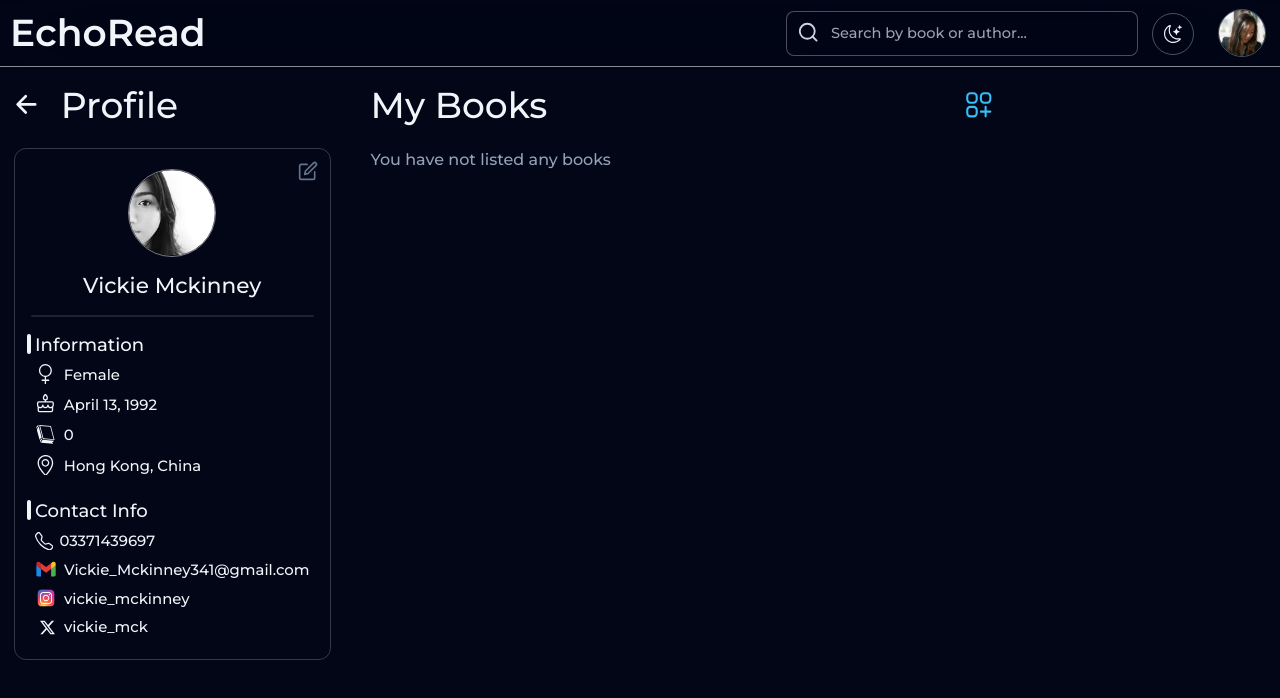
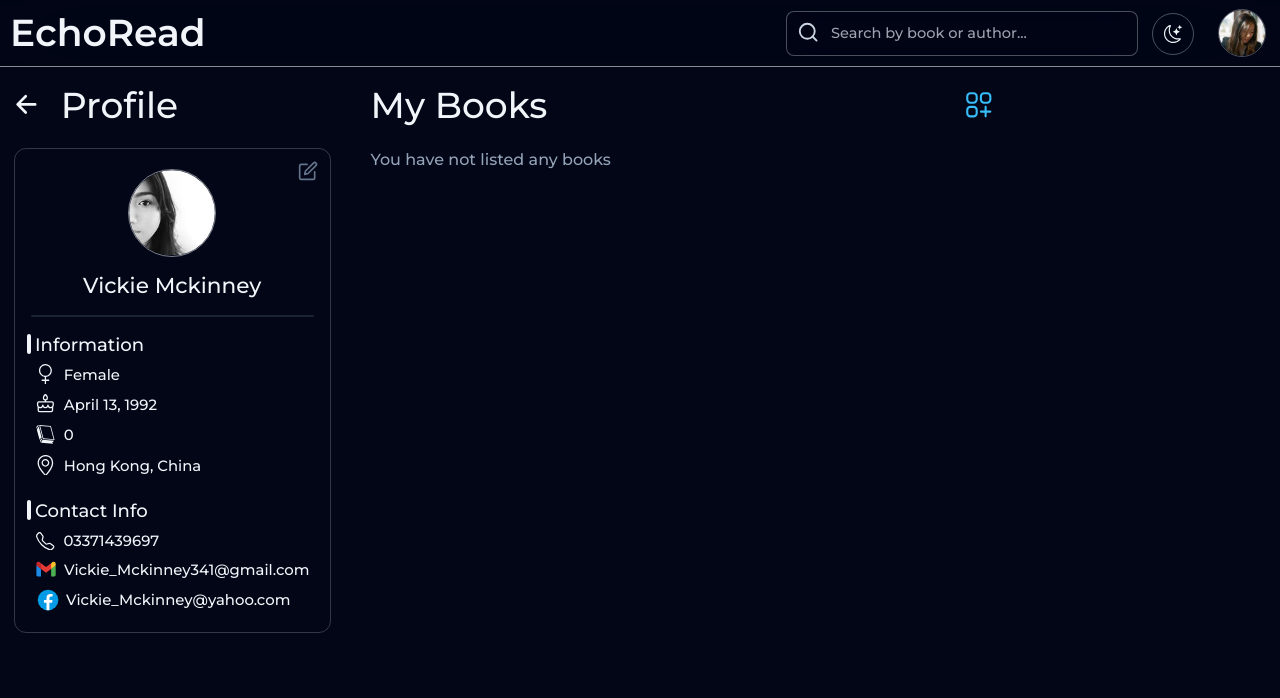
Before and after one commit to AbdurRahman-Khalil/echo_read, a React (Vite) app: page /app/profile in a window 1280 px wide. Shown: the top 698 px of the page. Built offline with nearby package versions, Linux system fonts and the light colour scheme.

Commit message:
some work

```diff
--- a/index.html
+++ b/index.html
@@ -4,7 +4,7 @@
     <meta charset="UTF-8" />
     <link rel="icon" type="image/svg+xml" href="/vite.svg" />
     <meta name="viewport" content="width=device-width, initial-scale=1.0" />
-    <title>Vite + React</title>
+    <title>EchoRead</title>
   </head>
   <body class="bg-slate-50 dark:bg-slate-950 transition-all duration-300">
     <div id="root" class="font-montserrat"></div>
--- a/src/components/NotFoundPage.jsx
+++ b/src/components/NotFoundPage.jsx
@@ -9,10 +9,10 @@ export const NotFoundPage = () => {
         <section
             id="not-found-page"
             className="relative min-h-svh flex justify-center items-center bg-slate-200 dark:bg-slate-900 overflow-hidden
-            before:absolute before:-top-[60%] before:-left-[7%] before:w-[42rem] before:h-[42rem] before:rounded-full before:blur-[13rem] dark:before:bg-cyan-400/40 before:bg-cyan-500/[72%]
-            after:absolute after:-bottom-[60%] after:-right-[7%] after:w-[42rem] after:h-[42rem] after:rounded-full after:blur-[13rem] dark:after:bg-rose-400/40 after:bg-rose-500/[72%]"
+            before:absolute before:-top-[60%] before:-left-[7%] before:w-[42rem] before:h-[42rem] before:rounded-full before:blur-[13rem] dark:before:bg-cyan-400/40 before:bg-cyan-500/[63%]
+            after:absolute after:-bottom-[60%] after:-right-[7%] after:w-[42rem] after:h-[42rem] after:rounded-full after:blur-[13rem] dark:after:bg-rose-400/40 after:bg-rose-500/[63%]"
         >
-            <div className="text-center text-slate-800/90 dark:text-slate-100/[67%] mx-12 max-[464px]:mx-9 mt-6 max-[782px]:mt-11 max-[440px]:mt-[3.1rem] duration-200 ease-linear">
+            <div className="text-center text-slate-800/90 dark:text-slate-100/75 mx-12 max-[464px]:mx-9 max-[320px]:mx-6 mt-6 max-[782px]:mt-11 max-[440px]:mt-[3.1rem] duration-200 ease-linear">
                 <h1 className="text-7xl max-[1145px]:text-[4.25rem] max-[1020px]:text-[4rem] font-extrabold dark:font-bold mb-6 duration-200 ease-linear">404</h1>
                 <p className="text-4xl max-[1145px]:text-[2.1rem] max-[1020px]:text-[2rem] font-bold dark:font-semibold mb-4 duration-200 ease-linear">Oops! Page not Found</p>
                 <p
@@ -21,8 +21,8 @@ export const NotFoundPage = () => {
                     The page you are looking for doesn't exist. it might have been moved or deleted.
                 </p>
                 <button
-                    className="text-[1.1rem] max-[1145px]:text-[1rem] max-[1020px]:text-[0.975rem] text-slate-200 dark:text-slate-900 font-medium dark:font-bold tracking-wide hover:scale-[1.03]
-                            bg-slate-800/[88%] dark:bg-slate-100/60 hover:bg-slate-800/[93.5%] hover:dark:bg-slate-100/[71.5%] mt-8 rounded-xl px-6 py-3.5 duration-200 ease-linear"
+                    className="text-[1.1rem] max-[1145px]:text-[1rem] max-[1020px]:text-[0.975rem] text-slate-100 dark:text-slate-900 font-medium dark:font-bold tracking-wide hover:scale-[1.03]
+                            bg-slate-800/90 dark:bg-slate-100/[68%] hover:bg-slate-800/[95.5%] hover:dark:bg-slate-100/[81.5%] mt-8 rounded-xl px-6 py-3.5 duration-200 ease-linear"
                     onClick={() => goBack(-1)}
                 >
                     Take me Back
--- a/src/components/chats_books/books/Book.jsx
+++ b/src/components/chats_books/books/Book.jsx
@@ -16,7 +16,7 @@ export const Book = ({ bookId, bookImg, bookName, bookRating, author, userImg, u
             initial={{ opacity: 0 }}
             animate={{ opacity: 1 }}
             exit={{ opacity: 0 }}
-            className="flex max-[1255px]:gap-1 max-[1090px]:gap-0.5 max-[561px]:gap-0 max-w-full min-h-44 -space-x-8 border rounded-lg border-slate-900/[13%] dark:border-slate-50/20 text-slate-800 dark:text-slate-100 shadow-lg transition-all duration-500"
+            className="flex max-[1255px]:gap-1 max-[1090px]:gap-0.5 max-[561px]:gap-0 max-w-full min-h-44 -space-x-8 border rounded-lg border-slate-900/[18%] dark:border-slate-50/20 text-slate-800 dark:text-slate-100 bg-slate-50 dark:bg-slate-950 shadow-lg transition-all duration-500"
         >
             <Link to={`/app/books/${bookId}`} className="book-img max-w-[50%] max-[1150px]:max-w-[53%] max-[1090px]:max-w-[57%] max-[1024px]:max-w-[53%] max-[857px]:max-w-[54.5%] max-[815px]:max-w-[56%] max-[800px]:max-w-[57%] max-[561px]:max-w-[60%] max-[456px]:max-w-[57%] max-[390px]:max-w-[55%] min-h-44 duration-300 min-[1425px]:max-w-[55%]">
                 <img
--- /dev/null
+++ b/src/components/custom_components/logos/Facebook.jsx
@@ -0,0 +1,8 @@
+
+export const Facebook = () => {
+    return (
+        <svg xmlns="http://www.w3.org/2000/svg" x="0px" y="0px" width="25" height="25" viewBox="0 0 46 46">
+            <path fill="#039be5" d="M24 5A19 19 0 1 0 24 43A19 19 0 1 0 24 5Z"></path><path fill="#fff" d="M26.572,29.036h4.917l0.772-4.995h-5.69v-2.73c0-2.075,0.678-3.915,2.619-3.915h3.119v-4.359c-0.548-0.074-1.707-0.236-3.897-0.236c-4.573,0-7.254,2.415-7.254,7.917v3.323h-4.701v4.995h4.701v13.729C22.089,42.905,23.032,43,24,43c0.875,0,1.729-0.08,2.572-0.194V29.036z"></path>
+        </svg>
+    );
+};
--- a/src/components/profile/Profile.jsx
+++ b/src/components/profile/Profile.jsx
@@ -9,8 +9,7 @@ import { Info } from './Info';
 import { ContactInfo } from './ContactInfo';
 import { MyBook } from "./MyBook";
 import { Gmail } from "../custom_components/logos/Gmail";
-import { Instagram } from "../custom_components/logos/Instagram";
-import { TwitterX } from "../custom_components/logos/TwitterX";
+import { Facebook } from "../custom_components/logos/Facebook";
 // import { books } from "./home/books/Books/books";
 
 import vickie_mckinney from "../../assets/vickie_mckinney.jpg";
@@ -88,8 +87,8 @@ export const Profile = () => {
                                 <p className="relative before:absolute before:top-[0.2rem] before:-left-[0.41rem] dark:before:-left-[0.47rem] before:w-1 before:h-5 before:bg-slate-800 dark:before:bg-slate-100 before:rounded-full"
                                 >Contact Info</p>
                                 <div className="text-[0.93rem] space-y-1.5">
-                                    <p className="flex items-center gap-1.5">
-                                        <BsTelephone className="text-[1.15rem]" /> 03371439697
+                                    <p className="flex items-center gap-[0.55rem]">
+                                        <BsTelephone className="text-[1.15rem] ml-[0.08rem]" /> 03371439697
                                     </p>
                                     <ContactInfo
                                         contactInfoIcon={<Gmail />}
@@ -97,14 +96,9 @@ export const Profile = () => {
                                         contactInfoText={"Vickie_Mckinney341@gmail.com"}
                                     />
                                     <ContactInfo
-                                        contactInfoIcon={<Instagram />}
-                                        href={"https://instagram.com"}
-                                        contactInfoText={"vickie_mckinney"}
-                                    />
-                                    <ContactInfo
-                                        contactInfoIcon={<TwitterX />}
-                                        href={"https://:x.com"}
-                                        contactInfoText={"vickie_mck"}
+                                        contactInfoIcon={<Facebook />}
+                                        href={"https://facebook.com"}
+                                        contactInfoText={"Vickie_Mckinney@yahoo.com"}
                                     />
                                 </div>
                             </div>
```
